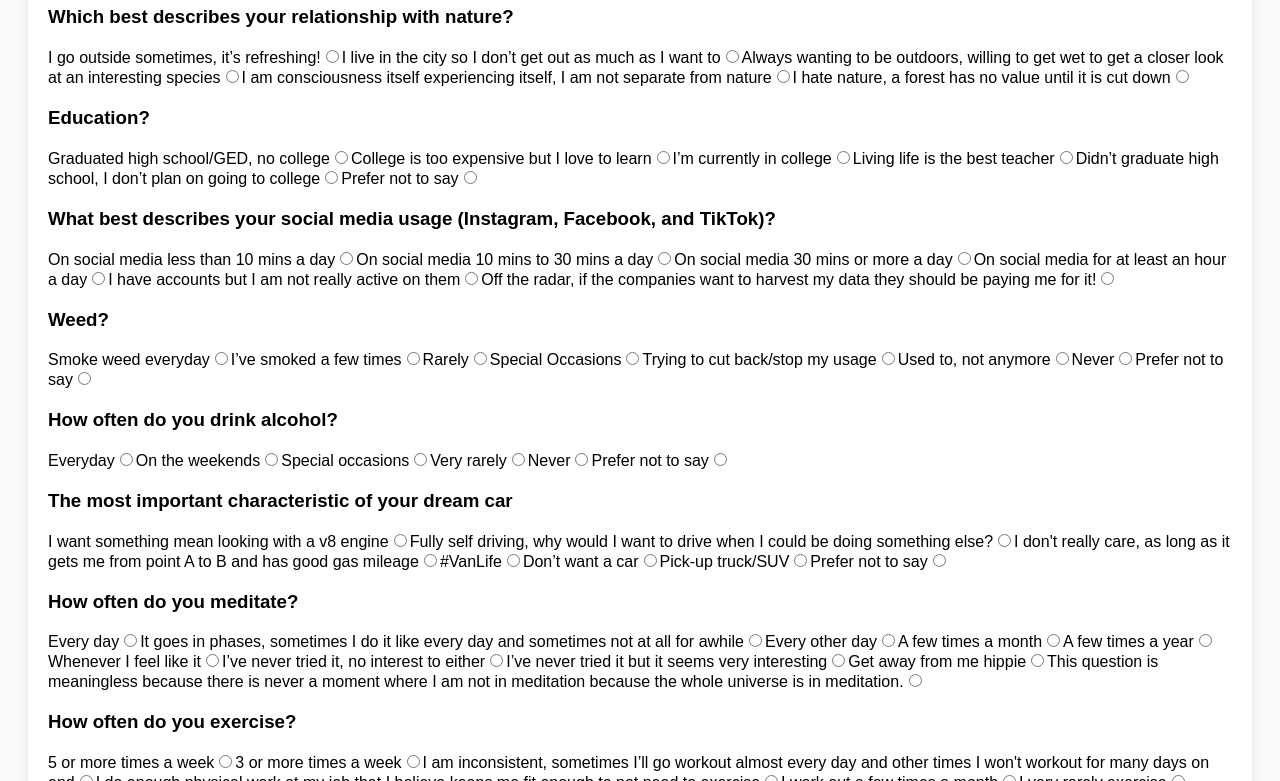
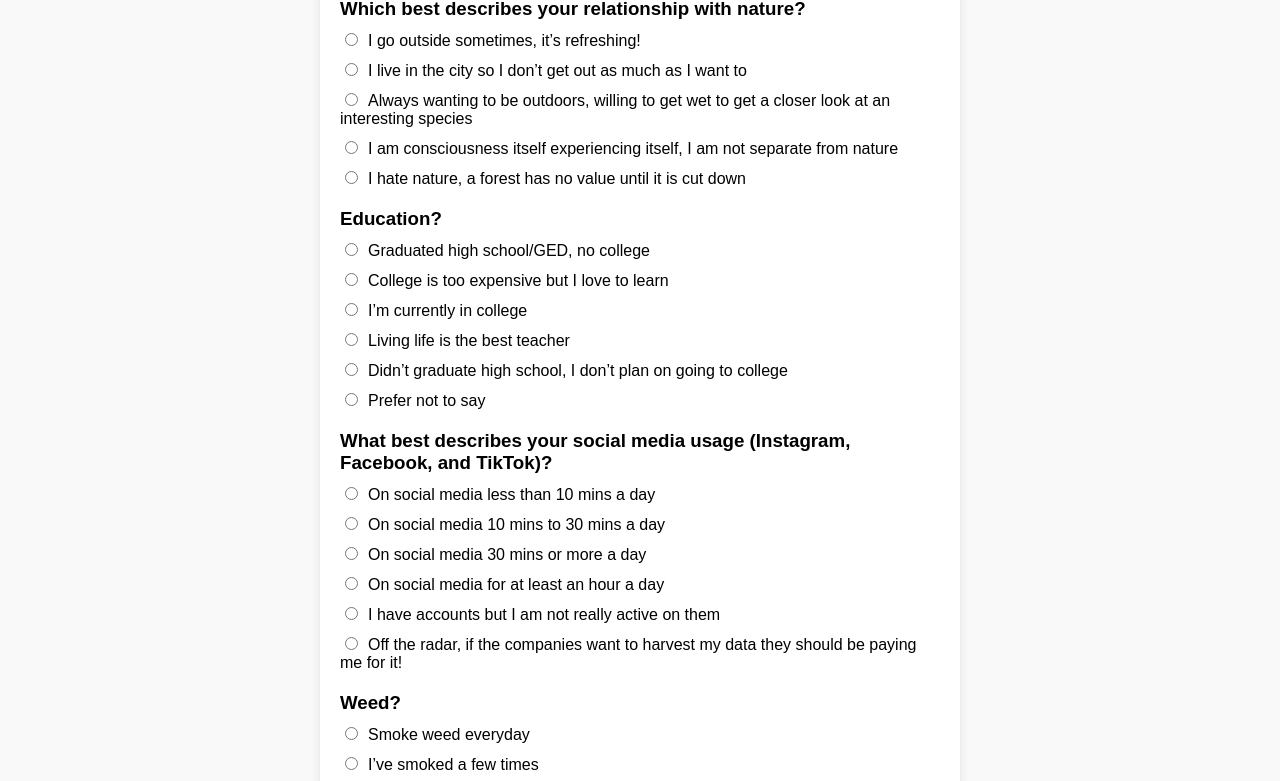
Before and after one commit to JoshuaPorter0/CompatibilitySurvey, a plain HTML site: page index.HTML in a window 1280 px wide. Shown: the part 120-901 px from the top of the page. Drawn offline with Linux system fonts and the light colour scheme.

Commit message:
add spacing

```diff
--- a/script.js
+++ b/script.js
@@ -140,6 +140,9 @@ function renderQuestions() {
         div.appendChild(questionText);
 
         q.options.forEach((option, idx) => {
+            const labelContainer = document.createElement('div');
+            labelContainer.classList.add('label-container');
+
             const label = document.createElement('label');
             label.innerText = option.text;
 
@@ -148,8 +151,9 @@ function renderQuestions() {
             input.name = `question${index}`;
             input.value = option.score;
 
-            label.appendChild(input);
-            div.appendChild(label);
+            label.prepend(input);
+            labelContainer.appendChild(label);
+            div.appendChild(labelContainer);
         });
 
         container.appendChild(div);
--- a/styles.css
+++ b/styles.css
@@ -2,6 +2,11 @@ body {
     font-family: Arial, sans-serif;
     background-color: #f9f9f9;
     padding: 20px;
+    margin: 0;
+    display: flex;
+    justify-content: center;
+    align-items: center;
+    min-height: 100vh;
 }
 
 form {
@@ -9,9 +14,12 @@ form {
     padding: 20px;
     border-radius: 8px;
     box-shadow: 0 0 10px rgba(0, 0, 0, 0.1);
+    width: 100%;
+    max-width: 600px;
 }
 
 h1 {
+    text-align: center;
     margin-bottom: 20px;
 }
 
@@ -19,13 +27,31 @@ h1 {
     margin-bottom: 20px;
 }
 
+.question h3 {
+    margin-bottom: 10px;
+}
+
+.label-container {
+    margin-bottom: 10px;
+}
+
+label {
+    display: block;
+}
+
+input[type="radio"] {
+    margin-right: 10px;
+}
+
 button {
+    display: block;
     background-color: #4CAF50;
     color: white;
     padding: 10px 20px;
     border: none;
     border-radius: 5px;
     cursor: pointer;
+    margin: 20px auto 0;
 }
 
 button:hover {
```
